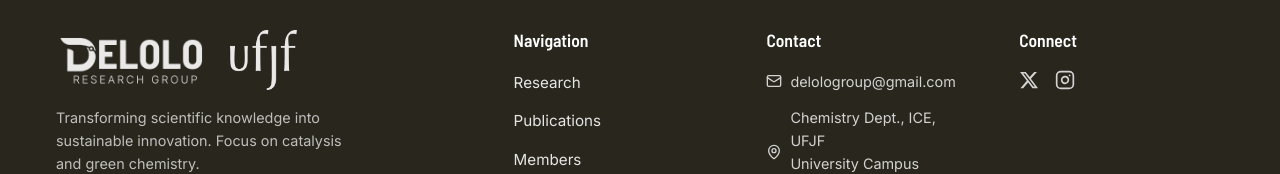
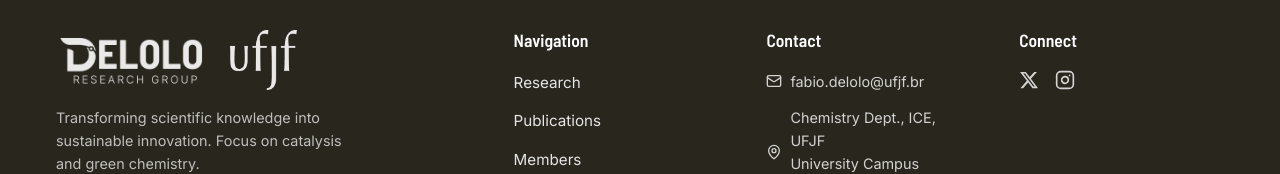
Before and after one commit to HareWareSolutions/DeloloGroup, a React (Vite) app: page / in a window 1280 px wide. Shown: the part 1781-1955 px from the top of the page. Built offline with nearby package versions, Linux system fonts and the light colour scheme; no server answers.

Commit message:
atualizacao e-mail

```diff
--- a/src/components/layout/Footer.tsx
+++ b/src/components/layout/Footer.tsx
@@ -36,7 +36,7 @@ const Footer: React.FC = () => {
                         <h4>{t('footer.contact')}</h4>
                         <ul className={styles.contactList}>
                             <li>
-                                <Mail size={16} /> <span>delologroup@gmail.com</span>
+                                <Mail size={16} /> <span>fabio.delolo@ufjf.br</span>
                             </li>
                             <li>
                                 <MapPin size={16} style={{ flexShrink: 0 }} />
```
